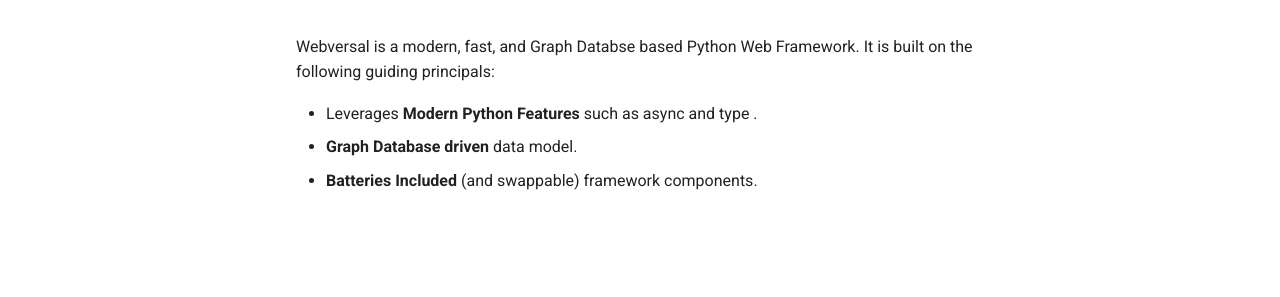
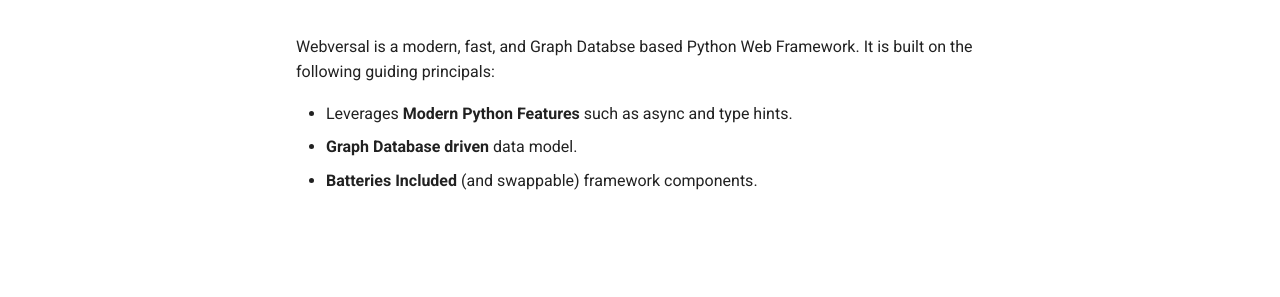
Before and after one commit to zprobst/webversal, an MkDocs documentation site: the page built from docs/index.md, in a window 1280 px wide. Shown: the part 146-443 px from the top of the page. Built offline with MkDocs 1.6.1 and Material for MkDocs 9.7.7, drawn with Linux system fonts in a browser that asks for light colours.

Commit message:
Update index.md

```diff
--- a/docs/index.md
+++ b/docs/index.md
@@ -2,6 +2,6 @@
 
 Webversal is a modern, fast, and Graph Databse based Python Web Framework. It is built on the following guiding principals:
 
-* Leverages **Modern Python Features** such as async and type .
+* Leverages **Modern Python Features** such as async and type hints.
 * **Graph Database driven** data model.
 * **Batteries Included** (and swappable) framework components.
```
